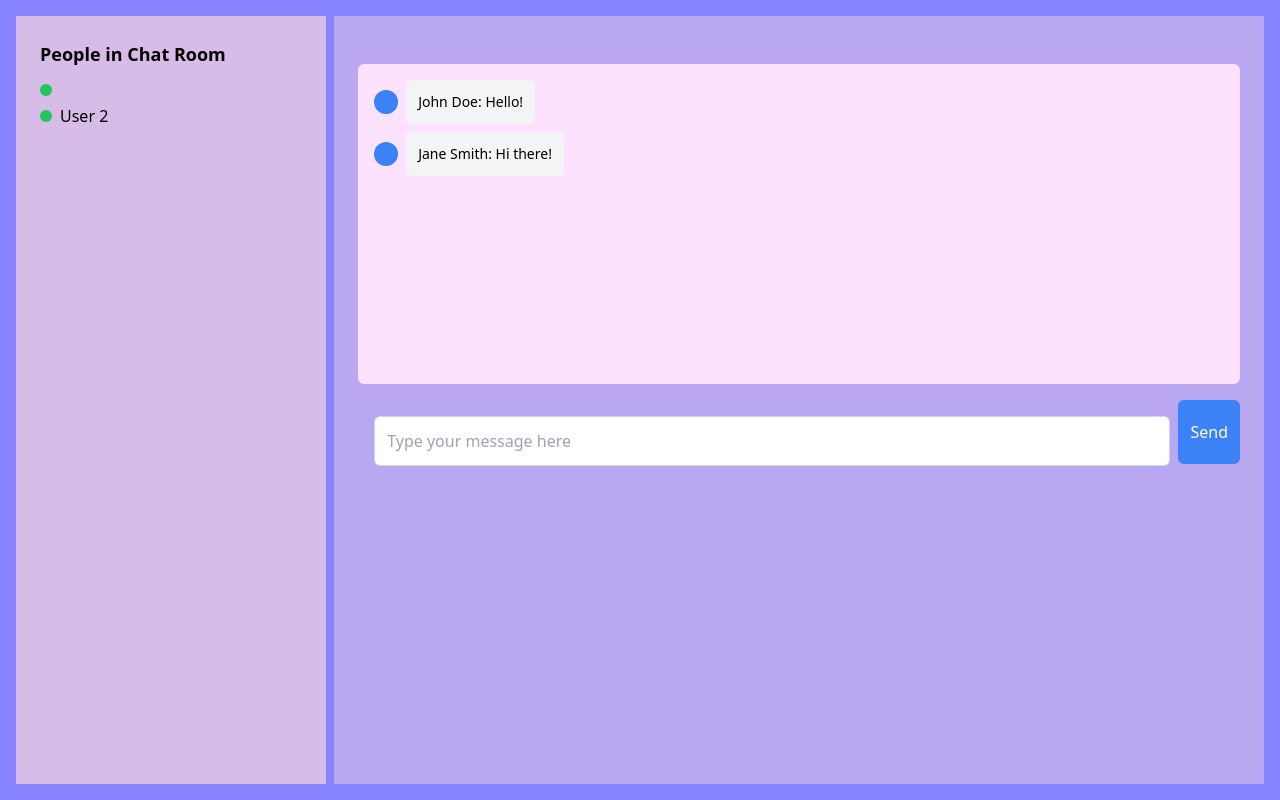
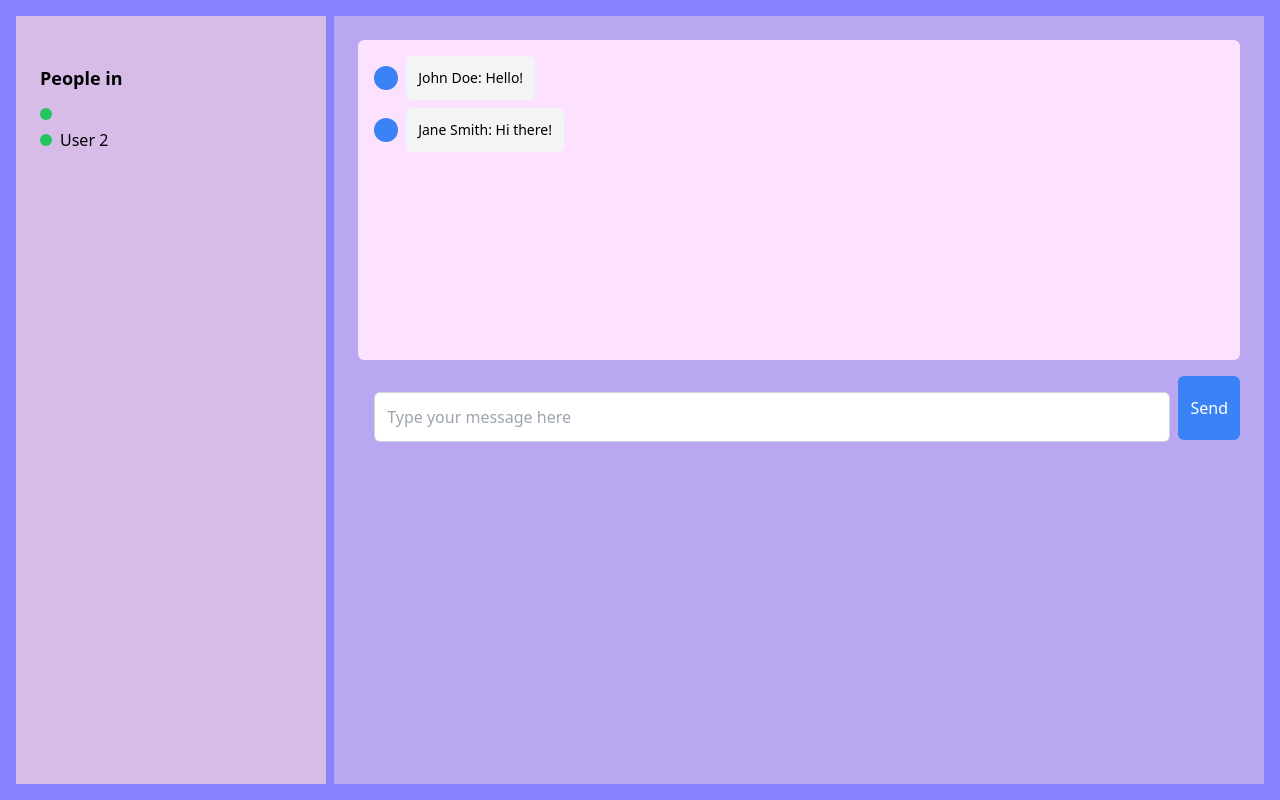
Before and after one commit to rahulram21/Real-time-chat-App, a React (Create React App) app in the folder Front end/: page /chat in a window 1280 px wide. Built offline with nearby package versions, Linux system fonts and the light colour scheme; no server answers.

Commit message:
Splitted ChatRoom component into three multiple components

```diff
--- a/Front end/src/App.js
+++ b/Front end/src/App.js
@@ -10,7 +10,6 @@ import io from 'socket.io-client';
 // ])
 
 const socket = io.connect('http://localhost:4000');
-
 
 function App() {
   const [username, setUsername] = useState('');
--- a/Front end/src/Components/ChatRoomPage.jsx
+++ b/Front end/src/Components/ChatRoomPage.jsx
@@ -1,40 +1,14 @@
+import ChatRoom_input from "./ChatRoom_input";
+import ChatRoom_message from "./ChatRoom_message";
+import ChatRoom_sidebar from "./ChatRoom_sidebar";
+
  const ChatRoomPage = function({username, room}){
     return(
         <div class="flex gap-2 p-4 bg-[#8884FF] justify-center h-screen">
-            <div id="sidebar" class="bg-[#D7BCE8] p-6 w-1/4">
-                <h2 class="text-lg font-semibold mb-4">People in Chat Room</h2>
-                <ul id="user-list" class="space-y-2">
-                    <li class="flex items-center">
-                        <div class="w-3 h-3 bg-green-500 rounded-full mr-2"></div>
-                        <span>{username}</span>
-                    </li>
-                    <li class="flex items-center">
-                        <div class="w-3 h-3 bg-green-500 rounded-full mr-2"></div>
-                        <span>User 2</span>
-                    </li>
-                </ul>
-            </div>
+            <ChatRoom_sidebar username={username} room={room} />
             <div id="chat-area" class="flex bg-[#BAA7F1] basis-3/4 flex-col p-6">
-                <h1 class="text-4xl font-semibold mb-6">{room}</h1>
-                <div class="bg-[#FDE2FF] h-80 mb-4 overflow-y-auto p-4 rounded-md" id="messages">
-                    {/* chat messages are displayed here */}
-                    <div class="mb-2 flex items-center">
-                        <div class="w-6 h-6 bg-blue-500 rounded-full mr-2"></div>
-                            <div class="bg-gray-100 p-3 rounded-md">
-                                <p class="text-sm">John Doe: Hello!</p>
-                            </div>
-                        </div>
-                    <div class="mb-2 flex items-center">
-                            <div class="w-6 h-6 bg-blue-500 rounded-full mr-2"></div>
-                            <div class="bg-gray-100 p-3 rounded-md">
-                                <p class="text-sm">Jane Smith: Hi there!</p>
-                            </div>
-                        </div>
-                </div>
-                <div class="flex">
-                    <input class="flex-1 p-3 m-4 rounded-md mr-2 border border-gray-300" type="text" placeholder="Type your message here"></input>
-                    <button class="bg-blue-500 text-white p-3 h-16 rounded-md" id="send-button">Send</button>
-                </div>
+                <ChatRoom_message />
+                <ChatRoom_input />
             </div>
         </div>
     )
--- /dev/null
+++ b/Front end/src/Components/ChatRoom_input.jsx
@@ -0,0 +1,10 @@
+const ChatRoom_input=function(){
+    return(
+        <div class="flex">
+            <input class="flex-1 p-3 m-4 rounded-md mr-2 border border-gray-300" type="text" placeholder="Type your message here"></input>
+            <button class="bg-blue-500 text-white p-3 h-16 rounded-md" id="send-button">Send</button>
+        </div>
+    )
+}
+
+export default ChatRoom_input;
--- /dev/null
+++ b/Front end/src/Components/ChatRoom_message.jsx
@@ -0,0 +1,21 @@
+const ChatRoom_message=function(){
+    return(
+        <div class="bg-[#FDE2FF] h-80 mb-4 overflow-y-auto p-4 rounded-md" id="messages">
+                    {/* chat messages are displayed here */}
+            <div class="mb-2 flex items-center">
+                <div class="w-6 h-6 bg-blue-500 rounded-full mr-2"></div>
+                    <div class="bg-gray-100 p-3 rounded-md">
+                        <p class="text-sm">John Doe: Hello!</p>
+                    </div>
+            </div>
+            <div class="mb-2 flex items-center">
+                    <div class="w-6 h-6 bg-blue-500 rounded-full mr-2"></div>
+                    <div class="bg-gray-100 p-3 rounded-md">
+                        <p class="text-sm">Jane Smith: Hi there!</p>
+                    </div>
+            </div>
+        </div>
+    )
+}
+
+export default ChatRoom_message;
--- /dev/null
+++ b/Front end/src/Components/ChatRoom_sidebar.jsx
@@ -0,0 +1,20 @@
+const ChatRoom_sidebar = function(props){
+    return(
+    <div id="sidebar" class="bg-[#D7BCE8] p-6 w-1/4">
+                <h1 class="text-4xl font-semibold mb-6">{props.room}</h1>
+                <h2 class="text-lg font-semibold mb-4">People in {props.room}</h2>
+                <ul id="user-list" class="space-y-2">
+                    <li class="flex items-center">
+                        <div class="w-3 h-3 bg-green-500 rounded-full mr-2"></div>
+                        <span>{props.username}</span>
+                    </li>
+                    <li class="flex items-center">
+                        <div class="w-3 h-3 bg-green-500 rounded-full mr-2"></div>
+                        <span>User 2</span>
+                    </li>
+                </ul>
+            </div>
+    )
+};
+
+export default ChatRoom_sidebar;
```
Also changed, not shown: 1 other file (tests, documents, lock files or other folders).
